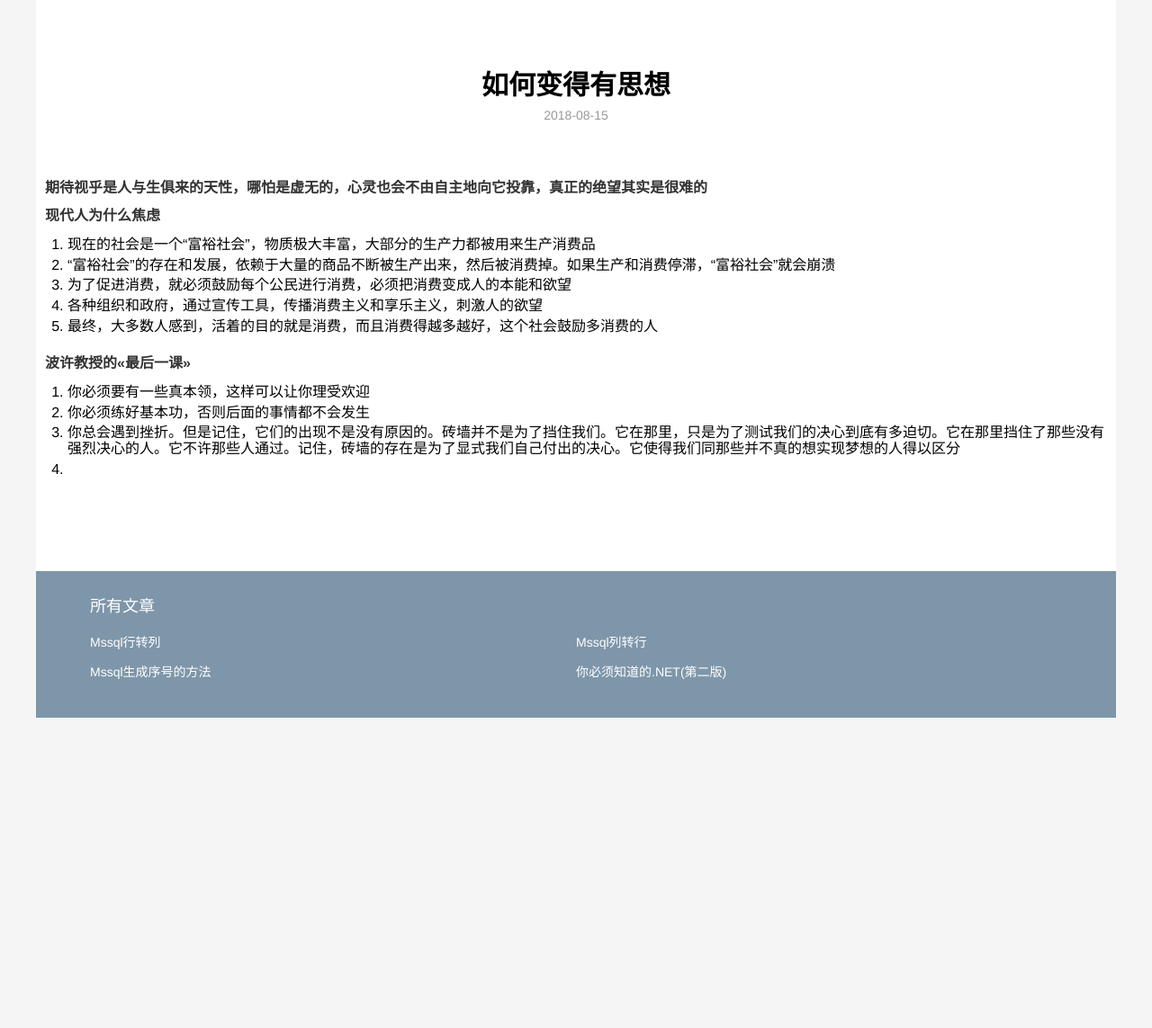
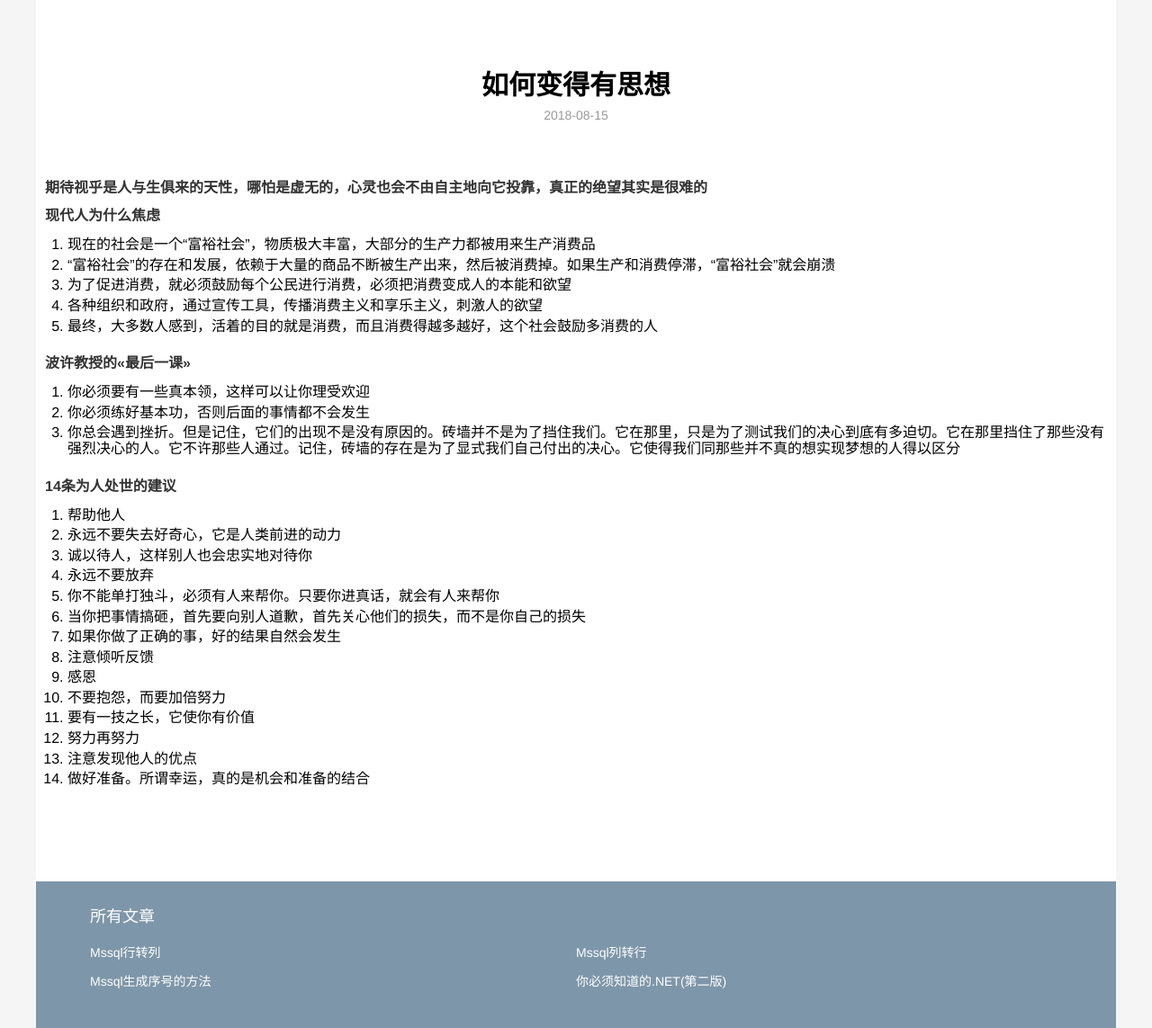
Before and after one commit to cloudrosa/cloudrosa.github.io, a Jekyll site: the page built from _posts/2018-08-15-how-to-become-thoughtful.md, in a window 1280 px wide. Shown: the whole page at 90% size. Built offline with Jekyll 4.4.1, drawn with Linux system fonts in a browser that asks for light colours; before the commit the page ends 900 px from its top, so only the background shows below that.

```diff
--- a/_posts/2018-08-15-how-to-become-thoughtful.md
+++ b/_posts/2018-08-15-how-to-become-thoughtful.md
@@ -19,4 +19,19 @@ subtype: read
 1. 你必须要有一些真本领，这样可以让你理受欢迎
 2. 你必须练好基本功，否则后面的事情都不会发生
 3. 你总会遇到挫折。但是记住，它们的出现不是没有原因的。砖墙并不是为了挡住我们。它在那里，只是为了测试我们的决心到底有多迫切。它在那里挡住了那些没有强烈决心的人。它不许那些人通过。记住，砖墙的存在是为了显式我们自己付出的决心。它使得我们同那些并不真的想实现梦想的人得以区分
-4.
+
+#### 14条为人处世的建议
+1. 帮助他人
+2. 永远不要失去好奇心，它是人类前进的动力
+3. 诚以待人，这样别人也会忠实地对待你
+4. 永远不要放弃
+5. 你不能单打独斗，必须有人来帮你。只要你进真话，就会有人来帮你
+6. 当你把事情搞砸，首先要向别人道歉，首先关心他们的损失，而不是你自己的损失
+7. 如果你做了正确的事，好的结果自然会发生
+8. 注意倾听反馈
+9. 感恩
+10. 不要抱怨，而要加倍努力
+11. 要有一技之长，它使你有价值
+12. 努力再努力
+13. 注意发现他人的优点
+14. 做好准备。所谓幸运，真的是机会和准备的结合
```
Also changed, not shown: _posts/2018-08-21-big-talk-design-mode.md (added, +106 -0 lines), images/designmode/SimpleFactory-Uml.jpg (added).
